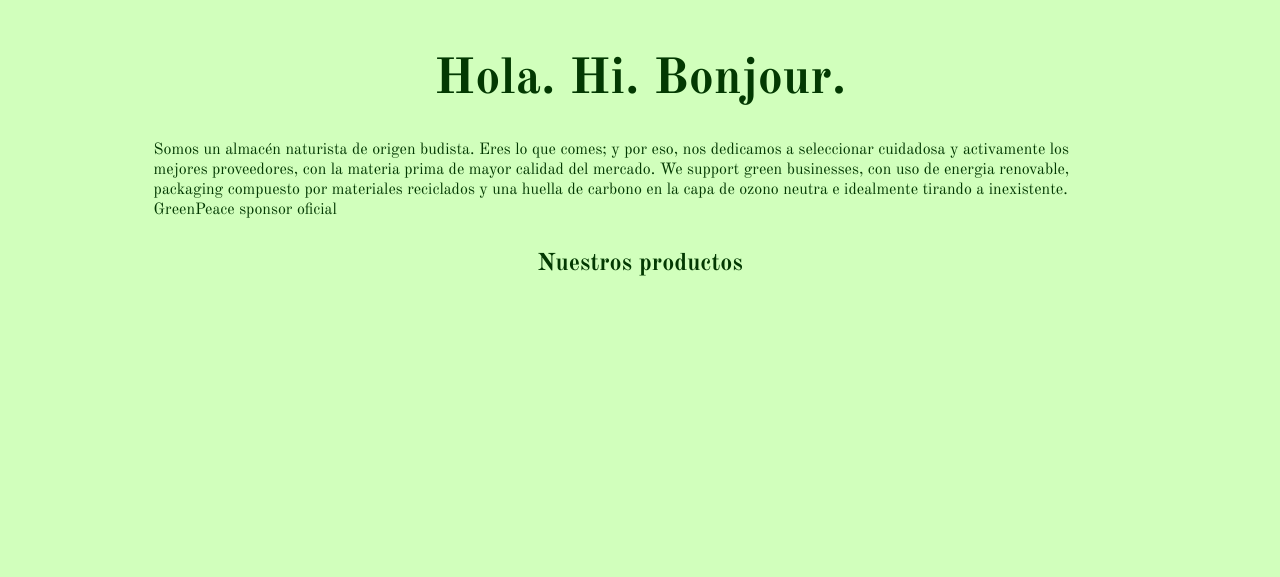
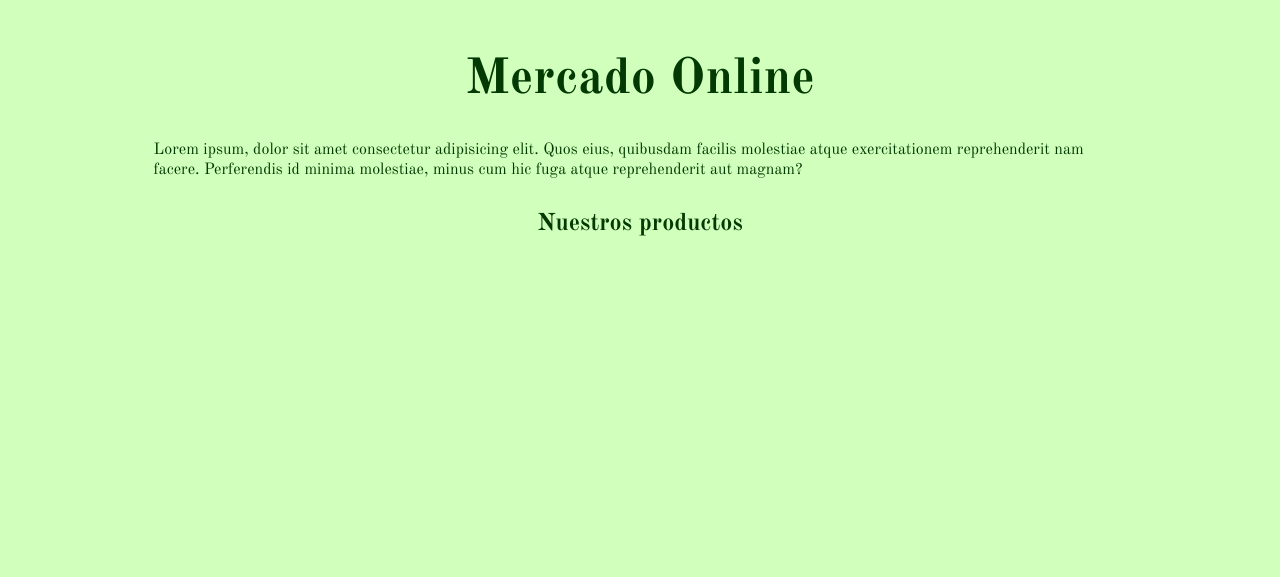
Before and after one commit to santrossi/TFI-TalentoTech-2026, a plain HTML site: page index.html in a window 1280 px wide. Shown: the part 102-679 px from the top of the page. Drawn offline with nearby package versions, Linux system fonts and the light colour scheme.

Commit message:
fix: <title> del head, new <h1> & <p> text

```diff
--- a/index.html
+++ b/index.html
@@ -10,7 +10,7 @@
       rel="stylesheet"
     />
     <link rel="stylesheet" href="css/styles.css" />
-    <title>Document</title>
+    <title>Inicio - Mercado Online</title>
   </head>
 
   <body>
@@ -39,15 +39,12 @@
 
     <main>
       <section class="main-landing">
-        <h1>Hola. Hi. Bonjour.</h1>
+        <h1>Mercado Online</h1>
         <p class="parrafo">
-          Somos un almacén naturista de origen budista. Eres lo que comes; y por
-          eso, nos dedicamos a seleccionar cuidadosa y activamente los mejores
-          proveedores, con la materia prima de mayor calidad del mercado. We
-          support green businesses, con uso de energia renovable, packaging
-          compuesto por materiales reciclados y una huella de carbono en la capa
-          de ozono neutra e idealmente tirando a inexistente. GreenPeace sponsor
-          oficial
+          Lorem ipsum, dolor sit amet consectetur adipisicing elit. Quos eius,
+          quibusdam facilis molestiae atque exercitationem reprehenderit nam
+          facere. Perferendis id minima molestiae, minus cum hic fuga atque
+          reprehenderit aut magnam?
         </p>
       </section>
 
```
